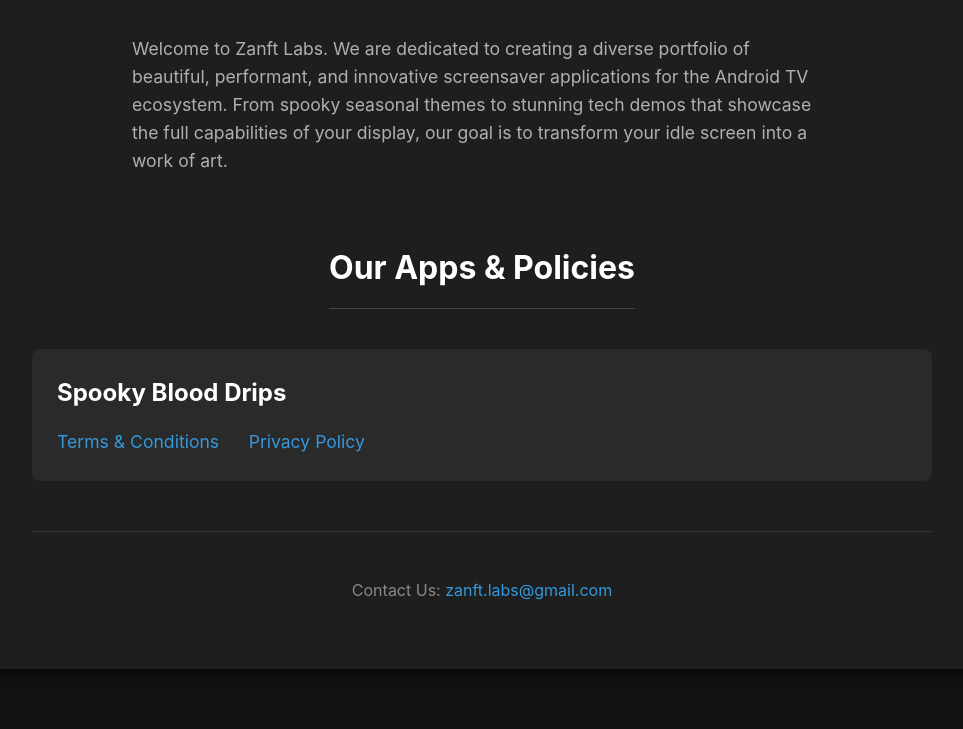
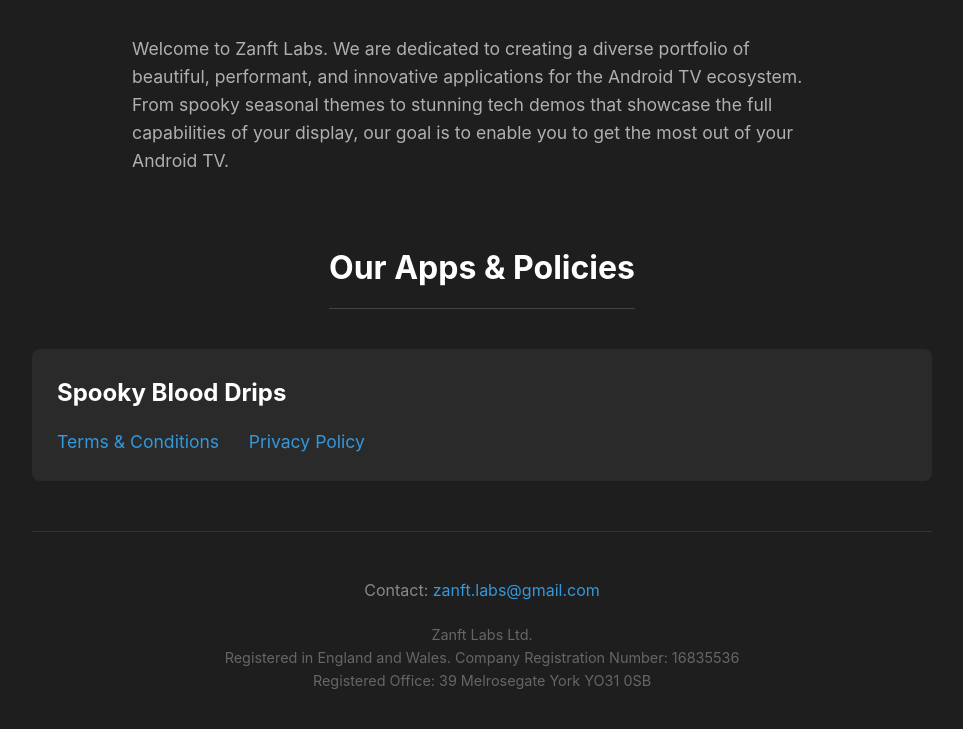
Before and after one commit to EvilDrZ/Zanft-Labs-Digital-Policies, a plain HTML site: page index.html in a window 1280 px wide. Shown: the part 535-1264 px from the top of the page, without its empty margins (158-1121 px from the left). Drawn offline with Linux system fonts and the light colour scheme.

Commit message:
Update index.html
Tweaked landing page for use with zanftlabs.co.uk

```diff
--- a/index.html
+++ b/index.html
@@ -3,7 +3,8 @@
 <head>
     <meta charset="UTF-8">
     <meta name="viewport" content="width=device-width, initial-scale=1.0">
-    <title>Zanft Labs - High-Quality Screensavers for Android TV</title>
+    <title>Zanft Labs - High-Quality Applications for Android TV</title>
+    <meta name="description" content="Zanft Labs creates high-quality, beautiful, and innovative applications for the Android TV ecosystem.">
     <style>
         body {
             font-family: -apple-system, BlinkMacSystemFont, "Segoe UI", Roboto, Helvetica, Arial, sans-serif;
@@ -106,7 +107,7 @@
         <div class="section">
             <h2>About Us</h2>
             <p>
-                Welcome to Zanft Labs. We are dedicated to creating a diverse portfolio of beautiful, performant, and innovative screensaver applications for the Android TV ecosystem. From spooky seasonal themes to stunning tech demos that showcase the full capabilities of your display, our goal is to transform your idle screen into a work of art.
+                Welcome to Zanft Labs. We are dedicated to creating a diverse portfolio of beautiful, performant, and innovative applications for the Android TV ecosystem. From spooky seasonal themes to stunning tech demos that showcase the full capabilities of your display, our goal is to enable you to get the most out of your Android TV.
             </p>
         </div>
 
@@ -125,8 +126,15 @@
         </div>
 
         <footer>
-            <p>Contact Us: <a href="mailto:zanft.labs@gmail.com">zanft.labs@gmail.com</a></p>
-        </footer>
+    <p>Contact: <a href="mailto:zanft.labs@gmail.com">zanft.labs@gmail.com</a></p>
+    <p style="color: #666; font-size: 0.9em; margin-top: 20px;">
+        Zanft Labs Ltd.
+        <br>
+        Registered in England and Wales. Company Registration Number: 16835536
+        <br>
+        Registered Office: 39 Melrosegate York YO31 0SB
+    </p>
+</footer>
     </div>
 </body>
 </html>
```
